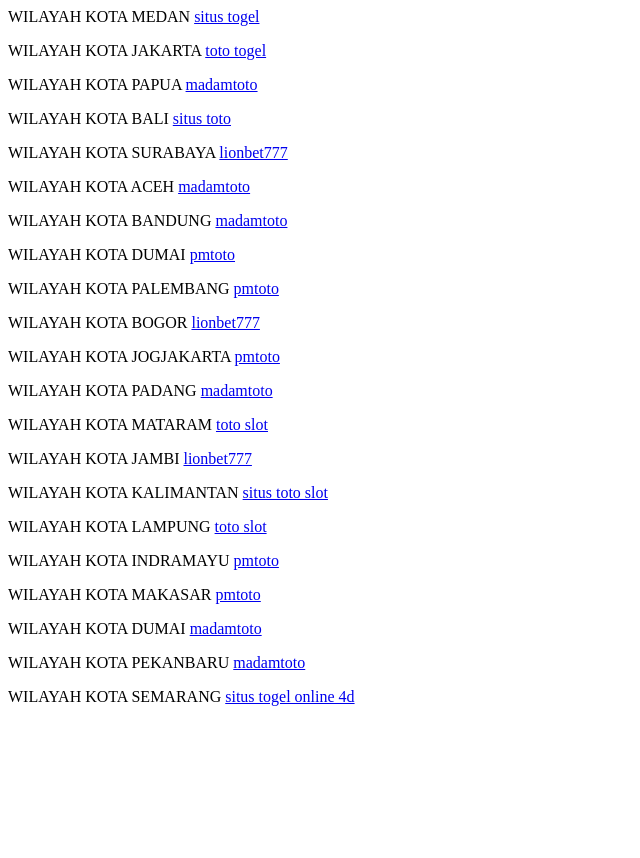
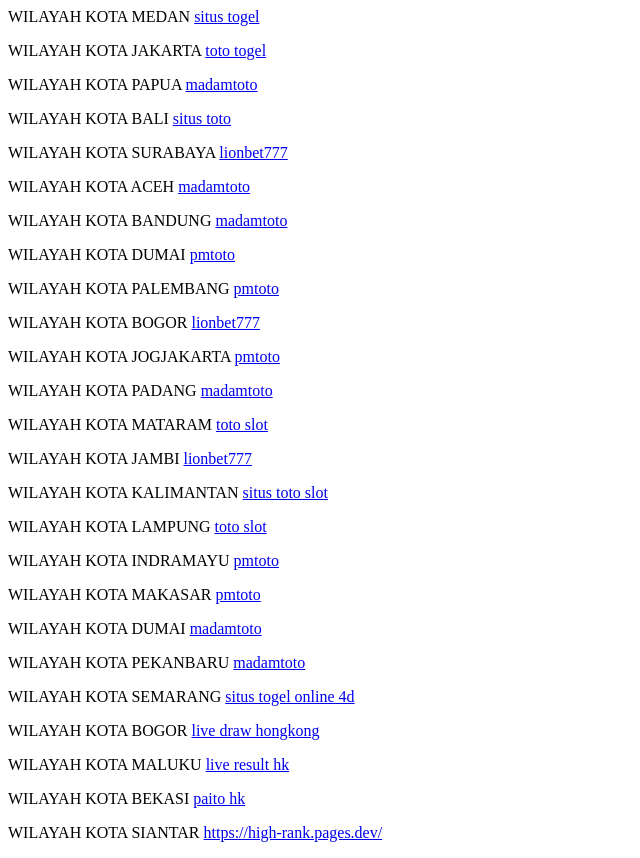
Before and after one commit to xslayder123/germany, a plain HTML site: page index.html in a window 1280 px wide. Shown: the whole page, without its empty margins (0-640 px from the left). Before the commit the page ends 800 px from the top, so only its background shows below. Drawn offline with Linux system fonts and the light colour scheme.

Commit message:
Update index.html

```diff
--- a/index.html
+++ b/index.html
@@ -24,5 +24,9 @@
         <p>WILAYAH KOTA DUMAI <a href='https://139.180.210.81/'>madamtoto</a></p>
         <p>WILAYAH KOTA PEKANBARU <a href='https://139.180.213.79/'>madamtoto</a></p>
         <p>WILAYAH KOTA SEMARANG <a href='https://inspec-tools.mitre.org/'>situs togel online 4d</a></p>
+        <p>WILAYAH KOTA BOGOR <a href='https://139.180.188.52/'>live draw hongkong</a></p>
+        <p>WILAYAH KOTA MALUKU <a href='https://45.32.117.165/'>live result hk</a></p>
+        <p>WILAYAH KOTA BEKASI <a href='https://45.76.188.9/'>paito hk</a></p>
+        <p>WILAYAH KOTA SIANTAR <a href='https://high-rank.pages.dev/'>https://high-rank.pages.dev/</a></p>
     </body>
     </html>
```
